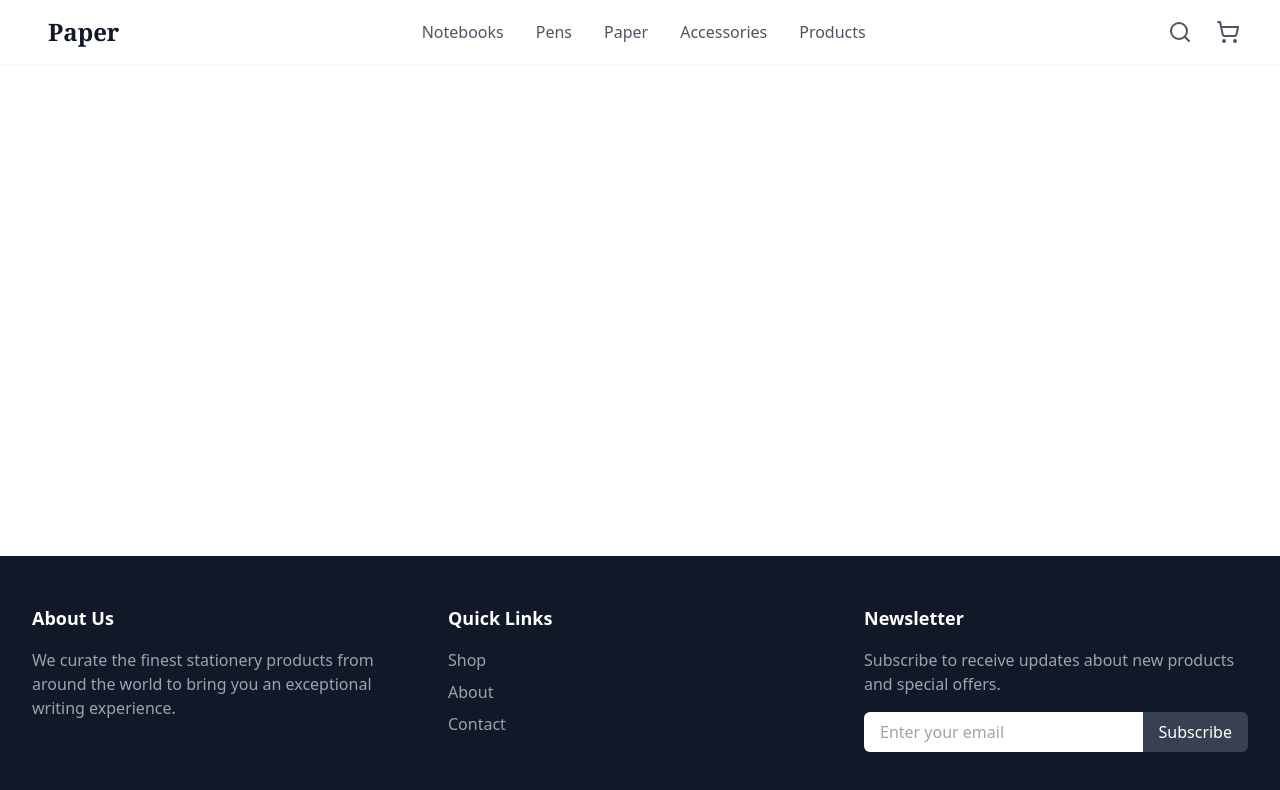
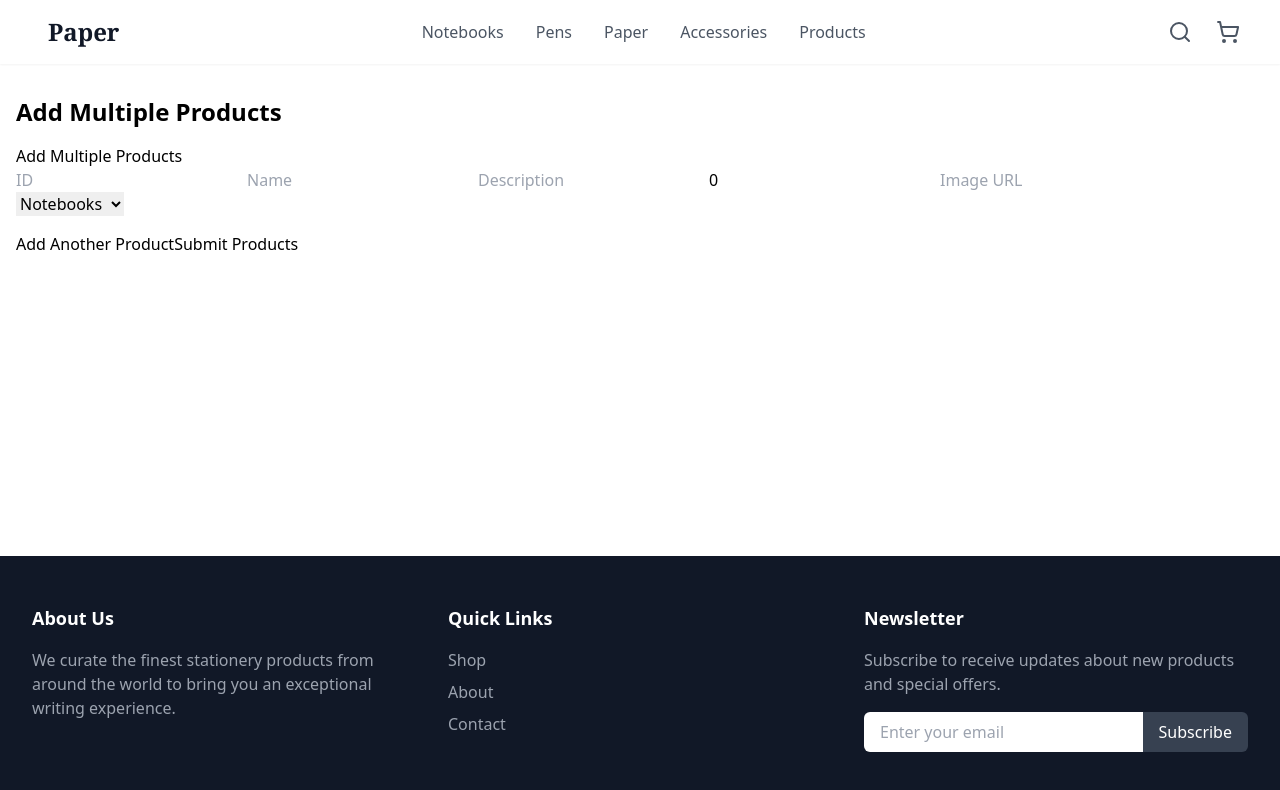
Before and after one commit to MRAB-B/stationary, a React (Vite) app: page /products/add-multiple in a window 1280 px wide. Shown: the top 790 px of the page. Built offline with nearby package versions, Linux system fonts and the light colour scheme.

Commit message:
Add product management dashboard

```diff
--- a/src/App.tsx
+++ b/src/App.tsx
@@ -11,6 +11,9 @@ import Footer from './components/Footer';
 import { products } from './data/products';
 import { CartProvider } from './context/CartContext';
 import { CheckoutProvider } from './context/CheckoutContext';
+import ProductManagementPage from './pages/ProductManagementPage';
+import AddProductsPage from './pages/AddProductsPage';
+import EditProductPage from './pages/EditProductPage';
 
 const App: React.FC = () => {
   return (
@@ -22,6 +25,7 @@ const App: React.FC = () => {
             <CartDrawer />
             <main className="flex-grow">
               <Routes>
+                {/* Home Page */}
                 <Route
                   path="/"
                   element={
@@ -40,13 +44,18 @@ const App: React.FC = () => {
                     </>
                   }
                 />
+
+                {/* Existing Pages */}
                 <Route path="/checkout" element={<CheckoutForm />} />
                 <Route path="/order-success" element={<OrderSuccessPage />} />
                 <Route path="/featured-products" element={<FeaturedProductsPage />} />
 
+                {/* New Pages */}
+                <Route path="/products" element={<ProductManagementPage />} />
+                <Route path="/products/add-multiple" element={<AddProductsPage />} />
+                <Route path="/products/edit/:id" element={<EditProductPage />} />
               </Routes>
             </main>
-
             <Footer />
           </div>
         </CheckoutProvider>
--- /dev/null
+++ b/src/pages/AddProductsForm.tsx
@@ -0,0 +1,84 @@
+// src/components/AddProductsForm.tsx
+import React, { useState } from 'react';
+import { Product } from '../data/products';
+
+interface AddProductsFormProps {
+  onAdd: (products: Product[]) => void;
+}
+
+export const AddProductsForm: React.FC<AddProductsFormProps> = ({ onAdd }) => {
+  const [productInputs, setProductInputs] = useState<Product[]>([
+    { id: '', name: '', description: '', price: 0, image: '', category: 'notebooks' },
+  ]);
+
+  const handleChange = (index: number, field: keyof Product, value: any) => {
+    const updatedInputs = [...productInputs];
+    updatedInputs[index] = { ...updatedInputs[index], [field]: value };
+    setProductInputs(updatedInputs);
+  };
+
+  const addNewRow = () => {
+    setProductInputs([
+      ...productInputs,
+      { id: '', name: '', description: '', price: 0, image: '', category: 'notebooks' },
+    ]);
+  };
+
+  const handleSubmit = () => {
+    onAdd(productInputs);
+    setProductInputs([{ id: '', name: '', description: '', price: 0, image: '', category: 'notebooks' }]);
+  };
+
+  return (
+    <div>
+      <h2>Add Multiple Products</h2>
+      {productInputs.map((product, index) => (
+        <div key={index} style={{ marginBottom: '1rem' }}>
+          <input
+            type="text"
+            placeholder="ID"
+            value={product.id}
+            onChange={(e) => handleChange(index, 'id', e.target.value)}
+          />
+          <input
+            type="text"
+            placeholder="Name"
+            value={product.name}
+            onChange={(e) => handleChange(index, 'name', e.target.value)}
+          />
+          <input
+            type="text"
+            placeholder="Description"
+            value={product.description}
+            onChange={(e) => handleChange(index, 'description', e.target.value)}
+          />
+          <input
+            type="number"
+            placeholder="Price"
+            value={product.price}
+            onChange={(e) => handleChange(index, 'price', parseFloat(e.target.value))}
+          />
+          <input
+            type="text"
+            placeholder="Image URL"
+            value={product.image}
+            onChange={(e) => handleChange(index, 'image', e.target.value)}
+          />
+          <select
+            value={product.category}
+            onChange={(e) => handleChange(index, 'category', e.target.value as Product['category'])}
+          >
+            <option value="notebooks">Notebooks</option>
+            <option value="pens">Pens</option>
+            <option value="paper">Paper</option>
+            <option value="accessories">Accessories</option>
+          </select>
+        </div>
+      ))}
+      <button onClick={addNewRow}>Add Another Product</button>
+      <button onClick={handleSubmit}>Submit Products</button>
+    </div>
+  );
+};
+
+export default AddProductsForm;
--- /dev/null
+++ b/src/pages/AddProductsPage.tsx
@@ -0,0 +1,14 @@
+// src/pages/AddProductsPage.tsx
+import React from 'react';
+import { AddProductsForm } from '../pages/AddProductsForm';
+
+const AddProductsPage: React.FC = () => {
+  return (
+    <div className="container mx-auto px-4 py-8">
+      <h1 className="text-2xl font-bold mb-4">Add Multiple Products</h1>
+      <AddProductsForm onAdd={(newProducts) => console.log('Products Added:', newProducts)} />
+    </div>
+  );
+};
+
+export default AddProductsPage;
--- /dev/null
+++ b/src/pages/EditProductPage.tsx
@@ -0,0 +1,34 @@
+// src/pages/EditProductPage.tsx
+import React from 'react';
+import { useParams } from 'react-router-dom';
+import { products } from '../data/products';
+
+const EditProductPage: React.FC = () => {
+  const { id } = useParams<{ id: string }>();
+  const product = products.find((p) => p.id === id);
+
+  if (!product) {
+    return <p>Product not found!</p>;
+  }
+
+  return (
+    <div className="container mx-auto px-4 py-8">
+      <h1 className="text-2xl font-bold mb-4">Edit Product</h1>
+      {/* Create a form pre-filled with `product` details */}
+      <form>
+        <input
+          type="text"
+          placeholder="Name"
+          defaultValue={product.name}
+          className="block w-full border p-2 mb-4"
+        />
+        {/* Add other fields here */}
+        <button type="submit" className="px-4 py-2 bg-blue-500 text-white rounded">
+          Save Changes
+        </button>
+      </form>
+    </div>
+  );
+};
+
+export default EditProductPage;
--- /dev/null
+++ b/src/pages/ProductManagementPage.tsx
@@ -0,0 +1,36 @@
+// src/pages/ProductManagementPage.tsx
+import React from 'react';
+import { Link } from 'react-router-dom';
+import { products } from '../data/products';
+
+const ProductManagementPage: React.FC = () => {
+  return (
+    <div className="container mx-auto px-4 py-8">
+      <h1 className="text-2xl font-bold mb-4">Product Management</h1>
+      <Link
+        to="/products/add-multiple"
+        className="inline-block mb-4 px-4 py-2 bg-blue-500 text-white rounded"
+      >
+        Add Multiple Products
+      </Link>
+      <div className="grid grid-cols-1 gap-4 sm:grid-cols-2 lg:grid-cols-4">
+        {products.map((product) => (
+          <div key={product.id} className="border p-4 rounded">
+            <img src={product.image} alt={product.name} className="w-full h-32 object-cover" />
+            <h2 className="text-lg font-bold mt-2">{product.name}</h2>
+            <p className="text-gray-500">{product.description}</p>
+            <p className="text-gray-800 font-semibold">${product.price}</p>
+            <Link
+              to={`/products/edit/${product.id}`}
+              className="mt-2 inline-block px-4 py-2 bg-green-500 text-white rounded"
+            >
+              Edit
+            </Link>
+          </div>
+        ))}
+      </div>
+    </div>
+  );
+};
+
+export default ProductManagementPage;
```
